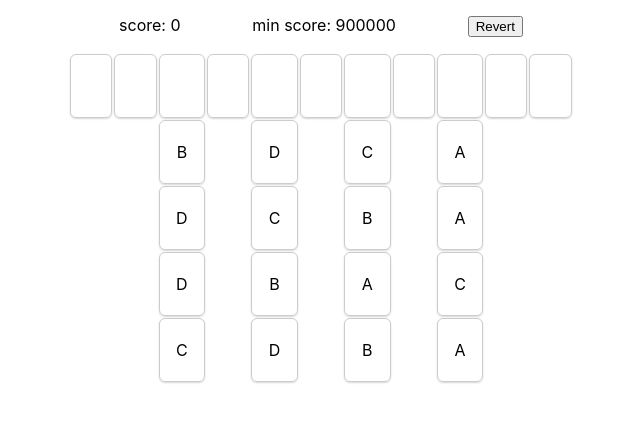
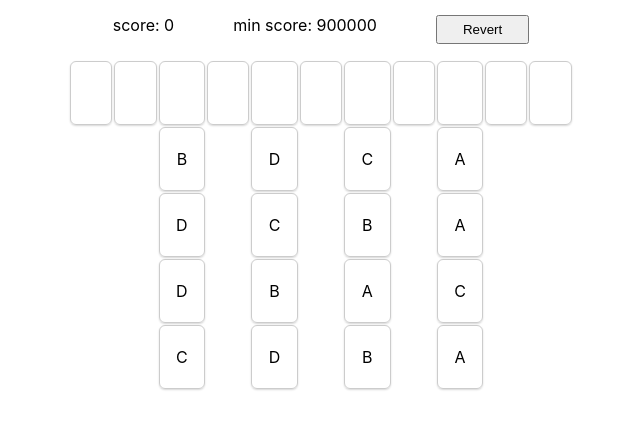
Before and after one commit to kipwoker/Amphipod, a website: page docs/index.html in a window 1280 px wide. Shown: the whole page, without its empty margins (319-959 px from the left). Drawn offline with Linux system fonts and the light colour scheme.

Commit message:
huge btn

```diff
--- a/docs/index.html
+++ b/docs/index.html
@@ -38,6 +38,10 @@
 			display: flex;
 			justify-content: space-around;
 			margin: 15px;
+		}
+
+		button {
+			padding: 5px 25px;
 		}
     </style>
 </head>
```
